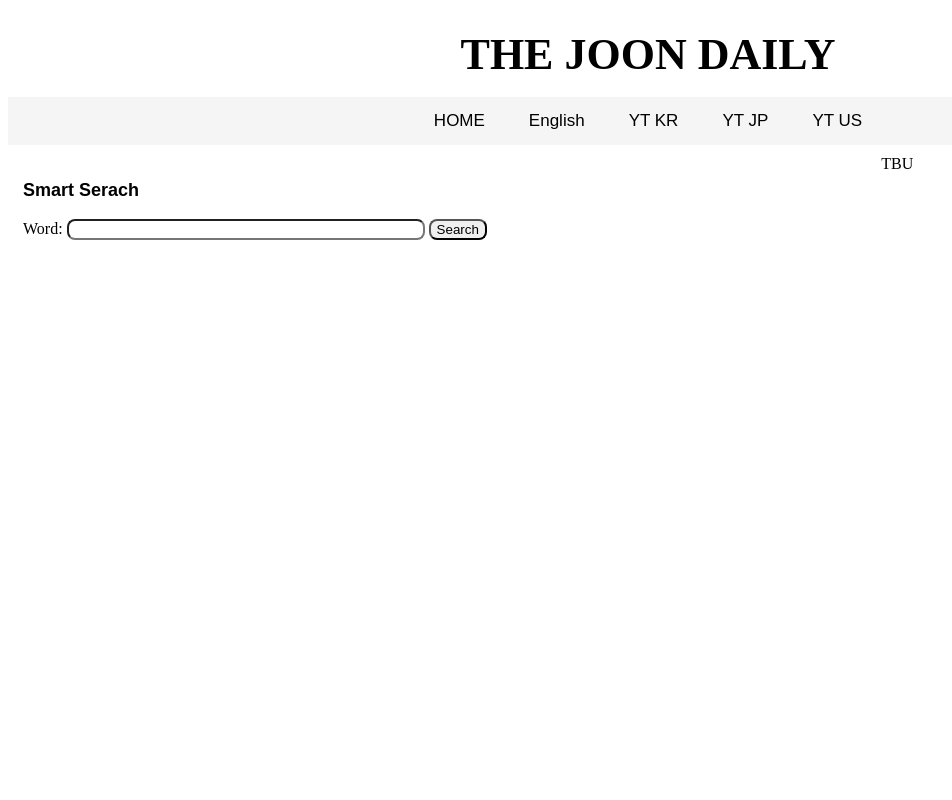
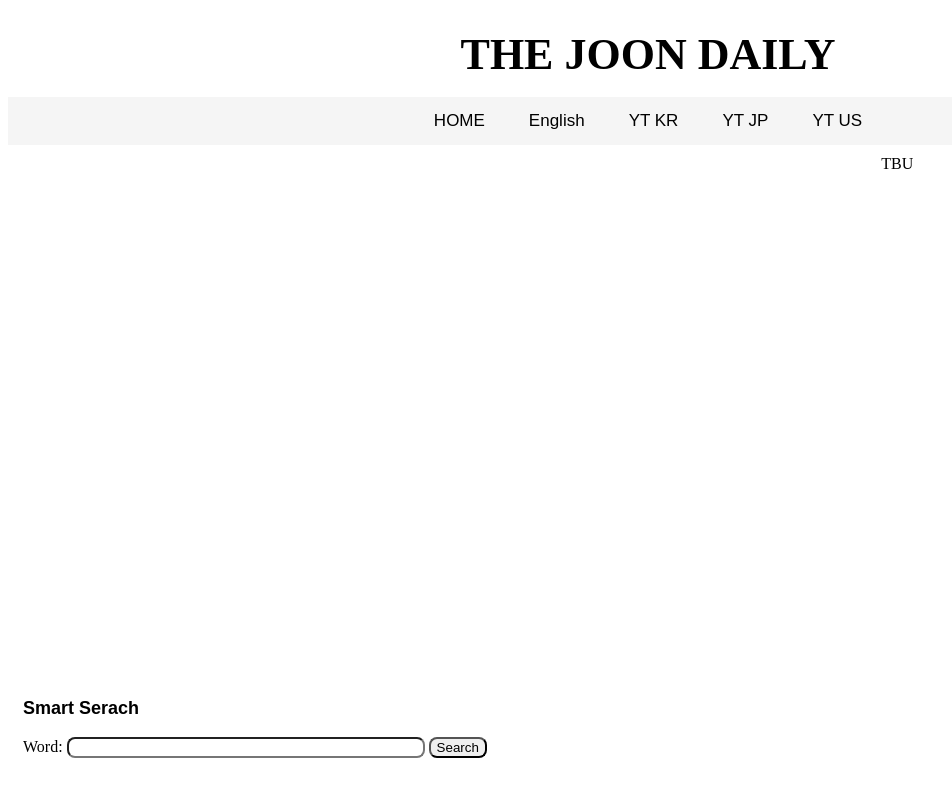
Before and after one commit to JoonhyeokChoi/ytRanks, a Flask app: template templates/eng_detail.html in a window 1280 px wide. Shown: the whole page, without its empty margins (0-952 px from the left). Run offline with Flask 3, Linux system fonts and the light colour scheme; the template is opened without the code that fills it, so the values that code supplies are empty.

Commit message:
Update minor errors

```diff
--- a/static/style.css
+++ b/static/style.css
@@ -198,10 +198,17 @@ nav a {
     min-height: 600px;
 }
 
-/* .article p {
+.eng_article {
+    flex: 2;
+    padding-left: 15px;
+    padding-right: 15px;
+    min-height: 600px;
+}
+
+.eng_article p {
     height: 500px;
     overflow-y: auto;
-} */
+}
 
 .articleside {
     flex: 1;
--- a/templates/eng_detail.html
+++ b/templates/eng_detail.html
@@ -64,7 +64,7 @@
             <!-- <a href="/misc/index.html">MISC(native_template)</a> -->
         </nav>
         <div class="main">
-            <div class="article">
+            <div class="eng_article">
                 <h2>{{ result['title'] }}</h2>
                 <p>
                     {{ result['script'] }}
--- a/templates/yt_jp.html
+++ b/templates/yt_jp.html
@@ -18,12 +18,12 @@
     <script>
       window.googletag = window.googletag || {cmd: []};
 
-      var jp_native_top;
       var jp_right_top;
+      var jp_right_bottom;
 
       googletag.cmd.push(function() {
         jp_right_top = googletag.defineSlot('/9474683/joon_ytranks_page/joon_ytranks_jp/joon_ytranks_jp_right_top', [[120, 600], [160, 600], [336, 280], [300, 600]], 'joon_ytranks_jp_right_top').addService(googletag.pubads());
-        jp_right_bottom = googletag.defineSlot('/9474683/joon_ytranks_page/joon_ytranks_jp/joon_ytranks_jp_right_bottom', [[336, 280], [180, 150], [250, 250], [300, 250]], 'jp_right_bottom').addService(googletag.pubads());
+        jp_right_bottom = googletag.defineSlot('/9474683/joon_ytranks_page/joon_ytranks_jp/joon_ytranks_jp_right_bottom', [[336, 280], [180, 150], [250, 250], [300, 250]], 'joon_ytranks_jp_right_bottom').addService(googletag.pubads());
         googletag.pubads().enableSingleRequest();
         googletag.pubads().collapseEmptyDivs();
         googletag.enableServices();
--- a/templates/yt_kr.html
+++ b/templates/yt_kr.html
@@ -23,7 +23,7 @@
 
         googletag.cmd.push(function() {
             kr_right_top = googletag.defineSlot('/9474683/joon_ytranks_page/joon_ytranks_kr/joon_ytranks_kr_right_top', [[120, 600], [160, 600], [336, 280], [300, 600]], 'joon_ytranks_kr_right_top').addService(googletag.pubads());
-            kr_right_bottom = googletag.defineSlot('/9474683/joon_ytranks_page/joon_ytranks_kr/joon_ytranks_kr_right_bottom', [[336, 280], [180, 150], [250, 250], [300, 250]], 'kr_right_bottom').addService(googletag.pubads());
+            kr_right_bottom = googletag.defineSlot('/9474683/joon_ytranks_page/joon_ytranks_kr/joon_ytranks_kr_right_bottom', [[336, 280], [180, 150], [250, 250], [300, 250]], 'joon_ytranks_kr_right_bottom').addService(googletag.pubads());
             googletag.pubads().enableSingleRequest();
             googletag.pubads().collapseEmptyDivs();
             googletag.enableServices();
```
Also changed, not shown: templates/yt_us.html (+4 -3 lines).
